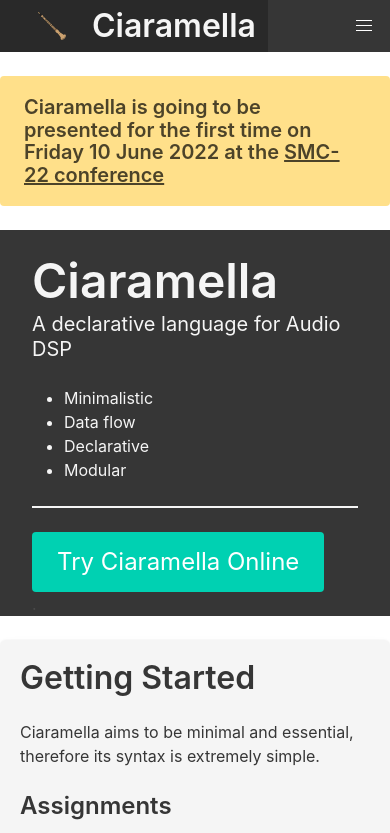
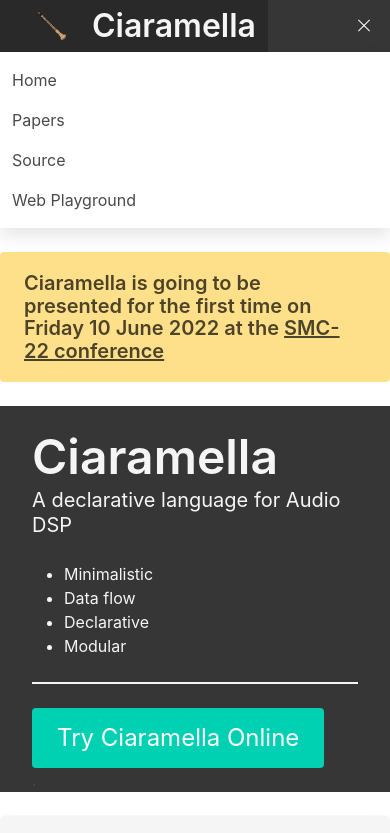
Before and after one commit to paolomarrone/ciaramella-website, a plain HTML site: page index.html in a window 390 px wide. Both pictures are taken after a click on the button "menu". Shown: the top 833 px of the page. Drawn offline with Linux system fonts and the light colour scheme.

Commit message:
make navbar burger work

```diff
--- a/index.html
+++ b/index.html
@@ -5,6 +5,42 @@
 <meta name="viewport" content="width=device-width, initial-scale=1">
 <title>Ciaramella</title>
 <link rel="stylesheet" href="bulma.min.css">
+<script>
+document.addEventListener('DOMContentLoaded', () => {
+
+  // Get all "navbar-burger" elements
+  const $navbarBurgers = Array.prototype.slice.call(document.querySelectorAll('.navbar-burger'), 0);
+
+  // Check if there are any navbar burgers
+  if ($navbarBurgers.length > 0) {
+
+    // Add a click event on each of them
+    $navbarBurgers.forEach( el => {
+      let target = el.dataset.target;
+      let $target = document.getElementById(target);
+
+      el.addEventListener('click', () => {
+        // Toggle the "is-active" class on both the "navbar-burger" and the "navbar-menu"
+        el.classList.toggle('is-active');
+        $target.classList.toggle('is-active');
+
+      });
+
+      const $navbarItems = Array.prototype.slice.call($target.querySelectorAll('.navbar-item'), 0);
+        if ($navbarItems.length > 0) {
+			$navbarItems.forEach( it => {
+				it.addEventListener('click', () => {
+					el.classList.remove('is-active');
+					$target.classList.remove('is-active');
+
+				});
+			});
+		}
+    });
+  }
+
+});
+</script>
 
 </head>
 
```
Also changed, not shown: papers.html (+36 -0 lines), webide.html (+36 -0 lines).
